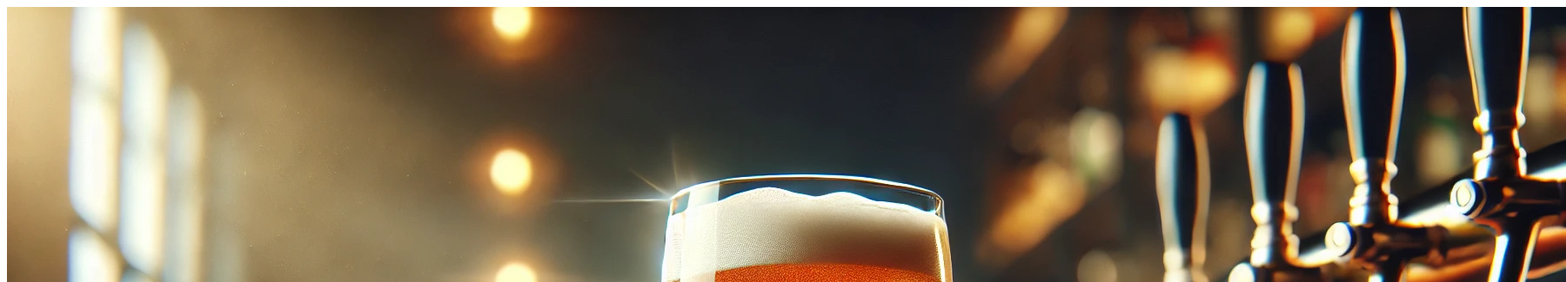
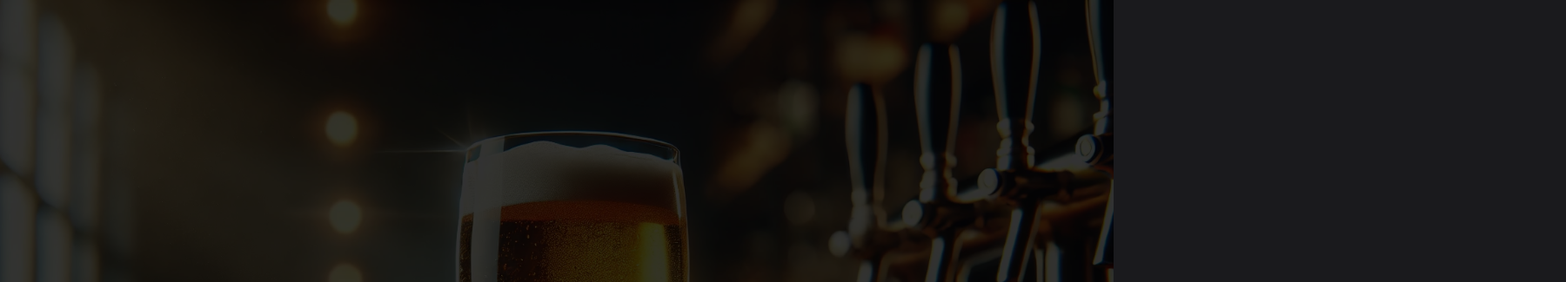
Before and after one commit to Jason-Goon/base_base, a website: page dist/index.html in a window 1280 px wide. Shown: the top 325 px of the page at 87% size, 1800 px wide, since content can reach past the window. Drawn offline with Linux system fonts and the light colour scheme; the site is published under a folder, as on GitHub Pages, so addresses that start at the root find nothing.

```diff
--- a/dist/index.html
+++ b/dist/index.html
@@ -4,7 +4,7 @@
   <meta charset="UTF-8">
   <meta name="viewport" content="width=device-width, initial-scale=1.0">
   <title>Dog's Home Pub</title>
-  <link href="/dist/style.css" rel="stylesheet"> <!-- Linking the compiled Tailwind CSS -->
+  <link href="style.css" rel="stylesheet"> <!-- Linking the compiled Tailwind CSS -->
   <link rel="shortcut icon" href="./assets/images/favicon.ico" type="image/x-icon"> <!-- Favicon -->
   <link rel="stylesheet" href="https://cdnjs.cloudflare.com/ajax/libs/font-awesome/6.0.0/css/all.min.css"> <!-- Font Awesome CDN -->
   <style>
```
